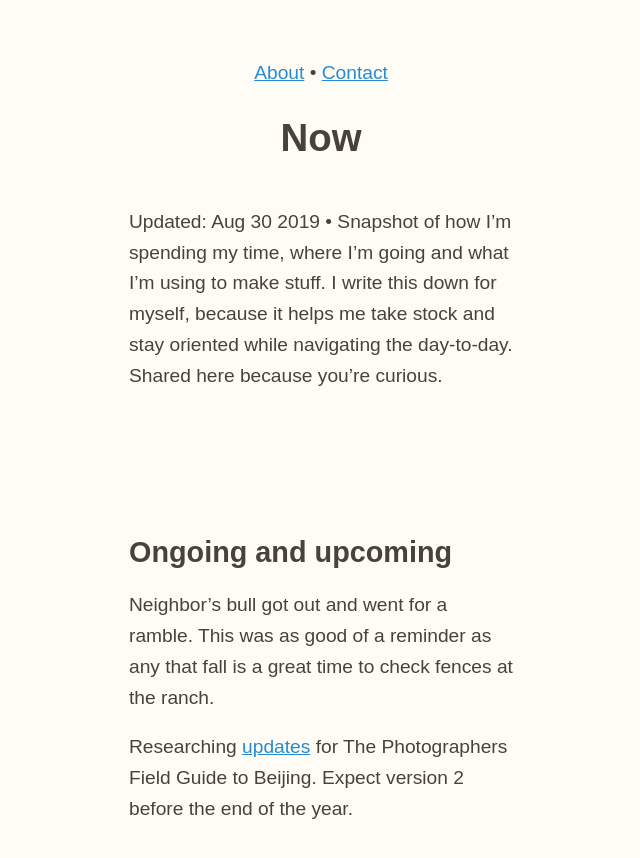
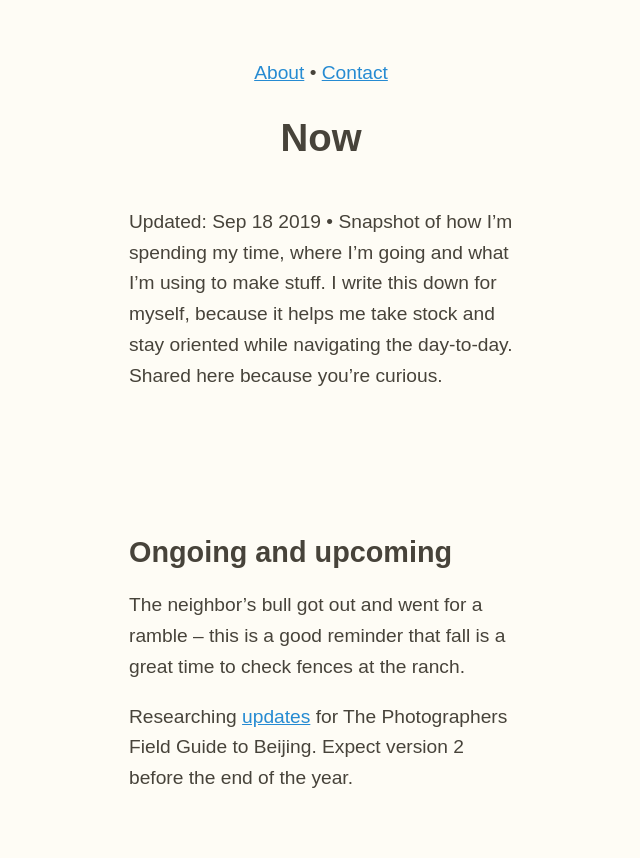
Before and after one commit to zachmccabe/zachmccabe.github.io, a Jekyll site: the page built from now.md, in a window 1280 px wide and 900 px high. Shown: the top 858 px of the window, without its empty margins (319-959 px from the left). Built offline with Jekyll 4.4.1, drawn with Linux system fonts in a browser that asks for light colours; some of the changed text lies outside the part shown.

Commit message:
Update now.md

```diff
--- a/now.md
+++ b/now.md
@@ -2,9 +2,9 @@
 layout: kaoliang3_article
 title: Now
 date: 2019-04-01
-update: 2019-08-30
+update: 2019-09-18
 description: Right now, I'm… A list of current projects and tools
-cta: Enough about me. What are you up to now? <a href="mailto:hello@zachmccabe.com">hello@zachmccabe.com</a>
+cta: What are you up to? <a href="mailto:hello@zachmccabe.com">hello@zachmccabe.com</a>
 nav: |
   + [Changes](https://www.zachmccabe.com/now.html#changes)
   + [Longevity](https://www.zachmccabe.com/now.html#longevity)
@@ -24,7 +24,7 @@ Updated: {% include print_update.html %} • Snapshot of how I'm spending my tim
 ## Ongoing and upcoming
 
 
-Neighbor's bull got out and went for a ramble. This was as good of a reminder as any that fall is a great time to check fences at the ranch.
+The neighbor's bull got out and went for a ramble – this is a good reminder that fall is a great time to check fences at the ranch.
 
 Researching [updates](https://www.zachmccabe.com/beijing/index.html#book-updates) for The Photographers Field Guide to Beijing. Expect version 2 before the end of the year.
 
```
